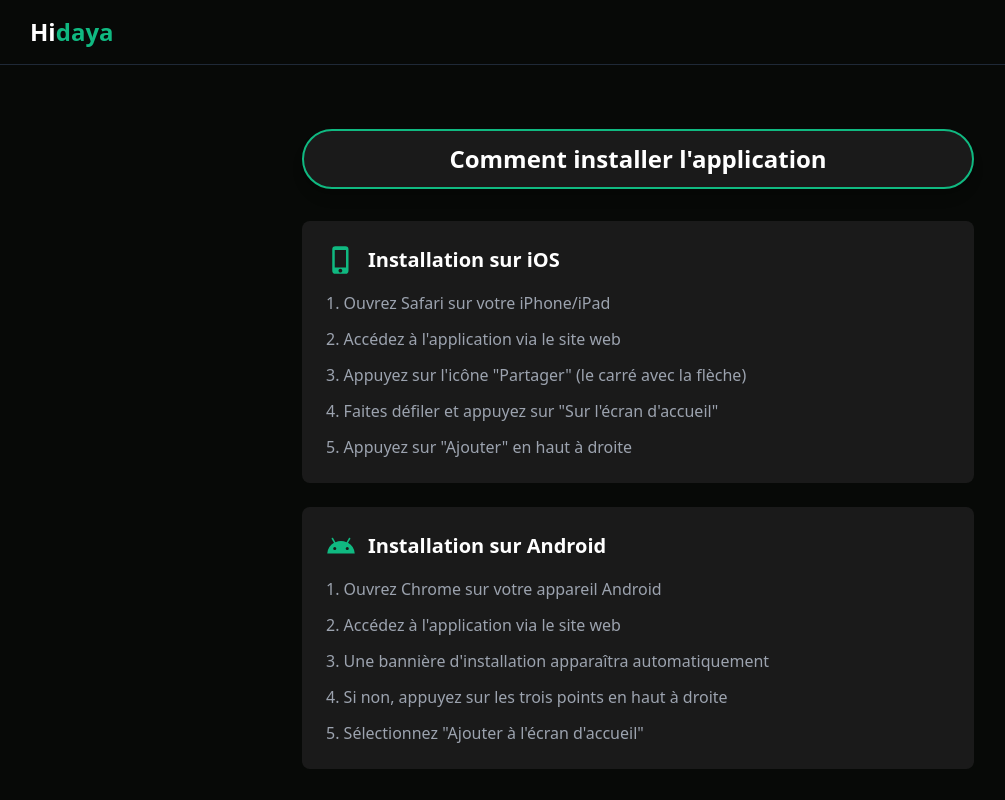
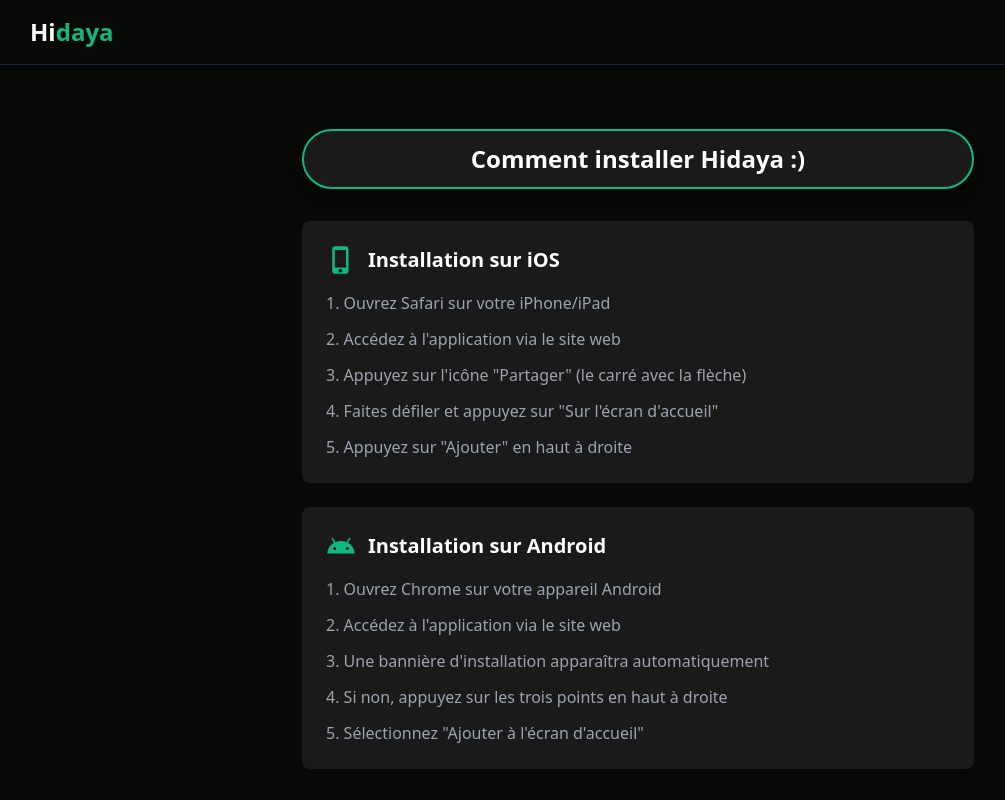
Before and after one commit to SMoctarL/Hidaya, a React (Vite) app: page /install in a window 1280 px wide. Shown: the whole page, without its empty margins (2-1007 px from the left). Built offline with nearby package versions, Linux system fonts and the light colour scheme; a web font is replaced by a local one.

Commit message:
Solving download problems :)

```diff
--- a/src/pages/InstallGuide.jsx
+++ b/src/pages/InstallGuide.jsx
@@ -18,7 +18,7 @@ export default function InstallGuide() {
       <div className="container mx-auto px-4 py-8">
         <div className="pt-8 max-w-2xl mx-auto">
           <h1 className="text-2xl font-bold text-white px-8 py-3 bg-[#1a1a1a] rounded-full border-2 border-emerald-500 shadow-lg text-center mb-8">
-            Comment installer l'application
+            Comment installer Hidaya :)
           </h1>
 
           {/* iOS */}
```
